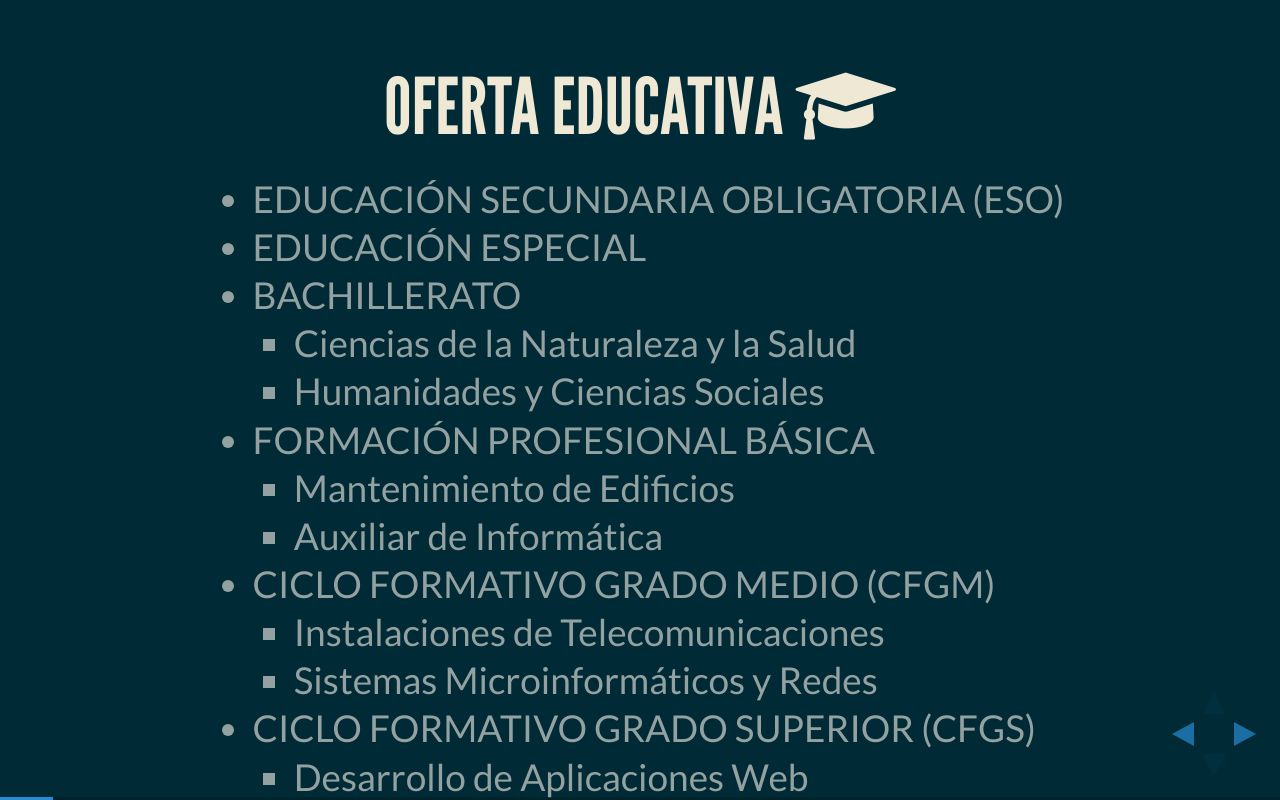
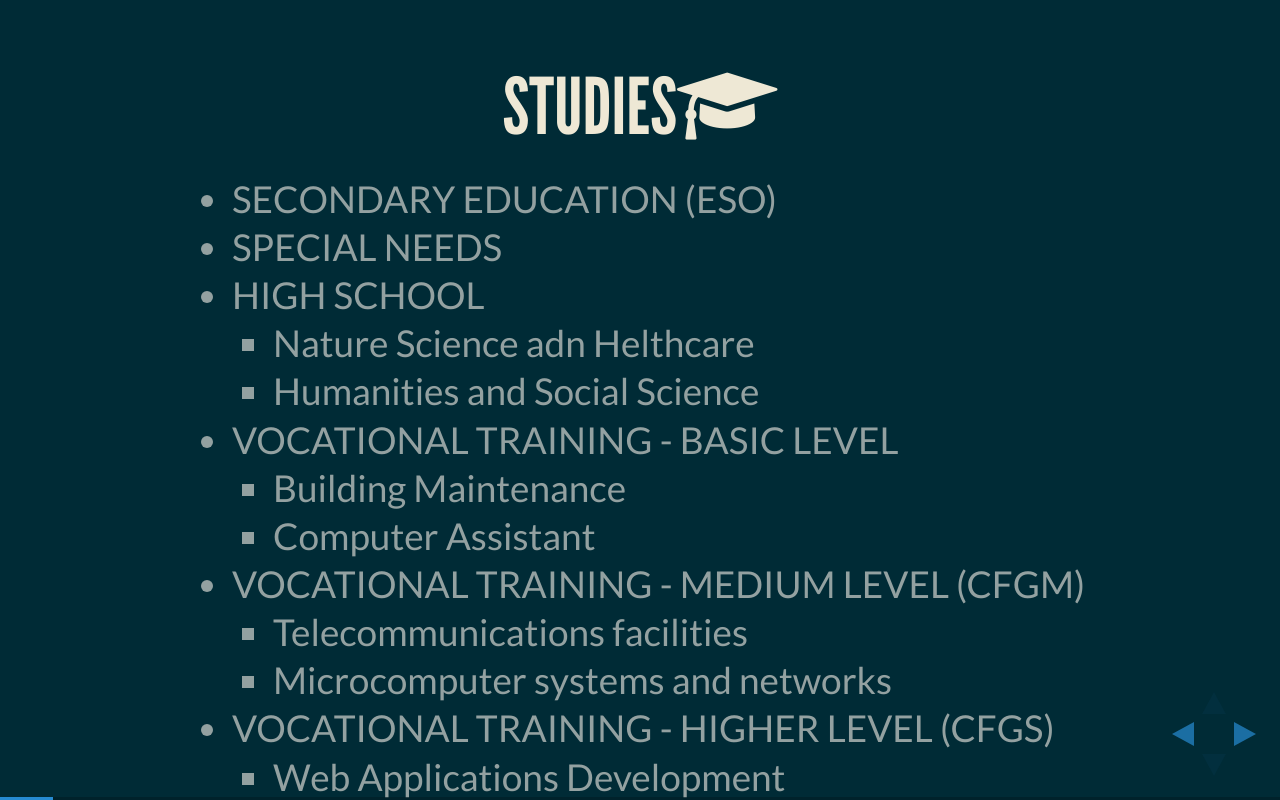
Before and after one commit to LuisJoseSanchez/ies-campanillas-presentation, a website: page index.html in a window 1280 px wide. Both pictures are taken after a click on the element 1251 px from the left and 734 px from the top of the page. Drawn offline with Linux system fonts and the light colour scheme.

Commit message:
Updating presentation

```diff
--- a/index.html
+++ b/index.html
@@ -45,43 +45,43 @@
       <div class="slides">
         <section>
           <h1>IES Campanillas</h1>
-          <h3>Málaga (España)</h3>
+          <h3>Málaga (Spain)</h3>
           <p>
-            Instituto público de Enseñanza Secundaria, Bachillerato y Ciclos Formativos.
+            Public Educational Institution: Secondary Education, High School and Vocational Training.
           </p>
           <a href="http://iescampanillas.com/">iescampanillas.com</a>
         </section>
 
         <section data-transition="fade">
-          <h2>Oferta educativa <i class="fa fa-graduation-cap"></i></h2>
+          <h2>Studies<i class="fa fa-graduation-cap"></i></h2>
           <ul>
-            <li>EDUCACIÓN SECUNDARIA OBLIGATORIA (ESO)</li>
-            <li>EDUCACIÓN ESPECIAL</li>
+            <li>SECONDARY EDUCATION (ESO)</li>
+            <li>SPECIAL NEEDS</li>
             <li>
-              BACHILLERATO
+              HIGH SCHOOL
               <ul>
-                <li>Ciencias de la Naturaleza y la Salud</li>
-                <li>Humanidades y Ciencias Sociales</li>
+                <li>Nature Science adn Helthcare</li>
+                <li>Humanities and Social Science</li>
               </ul>
             </li>
             <li>
-              FORMACIÓN PROFESIONAL BÁSICA
+              VOCATIONAL TRAINING - BASIC LEVEL
               <ul>
-                <li>Mantenimiento de Edificios</li>
-                <li>Auxiliar de Informática</li>
+                <li>Building Maintenance</li>
+                <li>Computer Assistant</li>
               </ul>
             </li>
             <li>
-              CICLO FORMATIVO GRADO MEDIO (CFGM)
+              VOCATIONAL TRAINING - MEDIUM LEVEL (CFGM)
               <ul>
-                <li>Instalaciones de Telecomunicaciones</li>
-                <li>Sistemas Microinformáticos y Redes</li>
+                <li>Telecommunications facilities</li>
+                <li>Microcomputer systems and networks</li>
               </ul>
             </li>
             <li>
-              CICLO FORMATIVO GRADO SUPERIOR (CFGS)
+              VOCATIONAL TRAINING - HIGHER LEVEL (CFGS)
               <ul>
-                <li>Desarrollo de Aplicaciones Web</li>
+                <li>Web Applications Development</li>
               </ul>
             </li>
 
```
